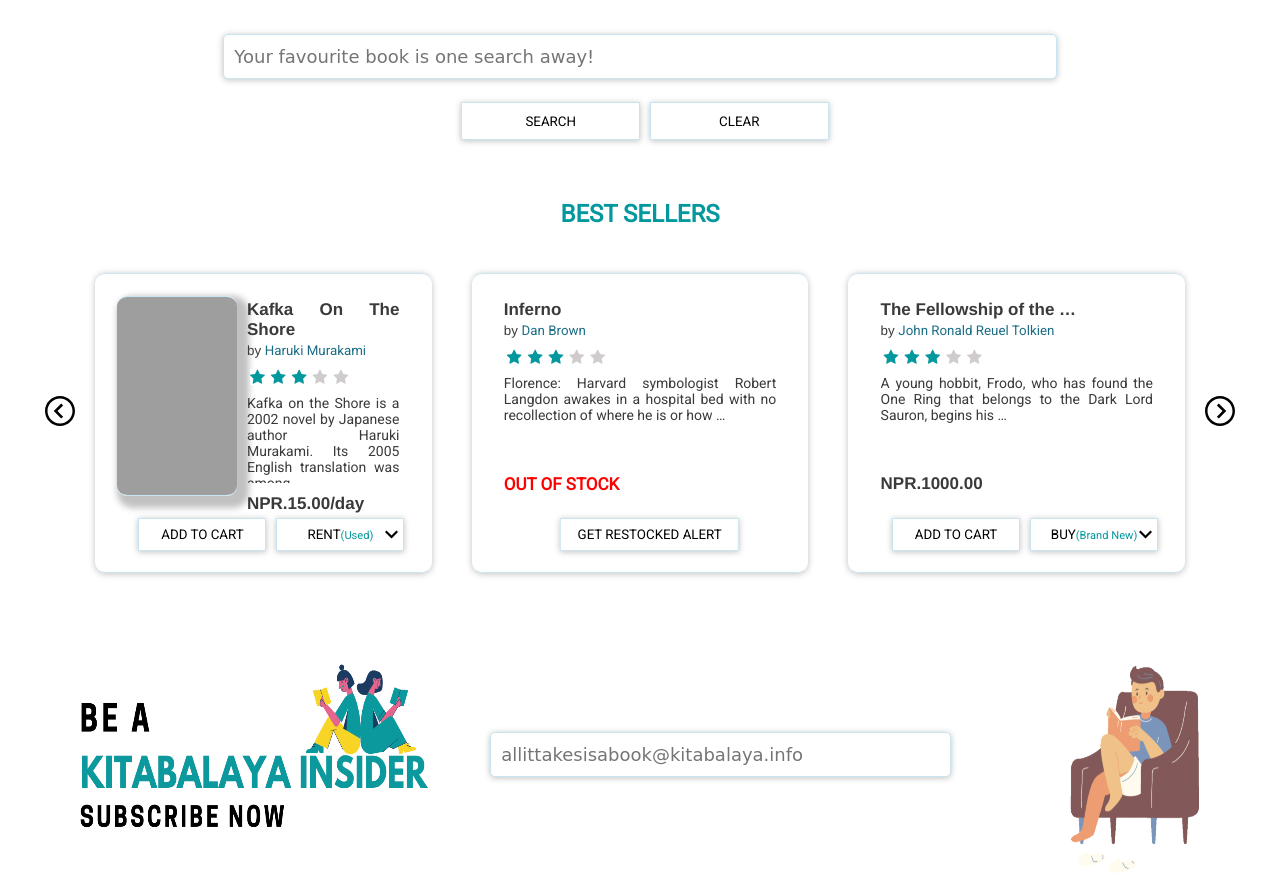
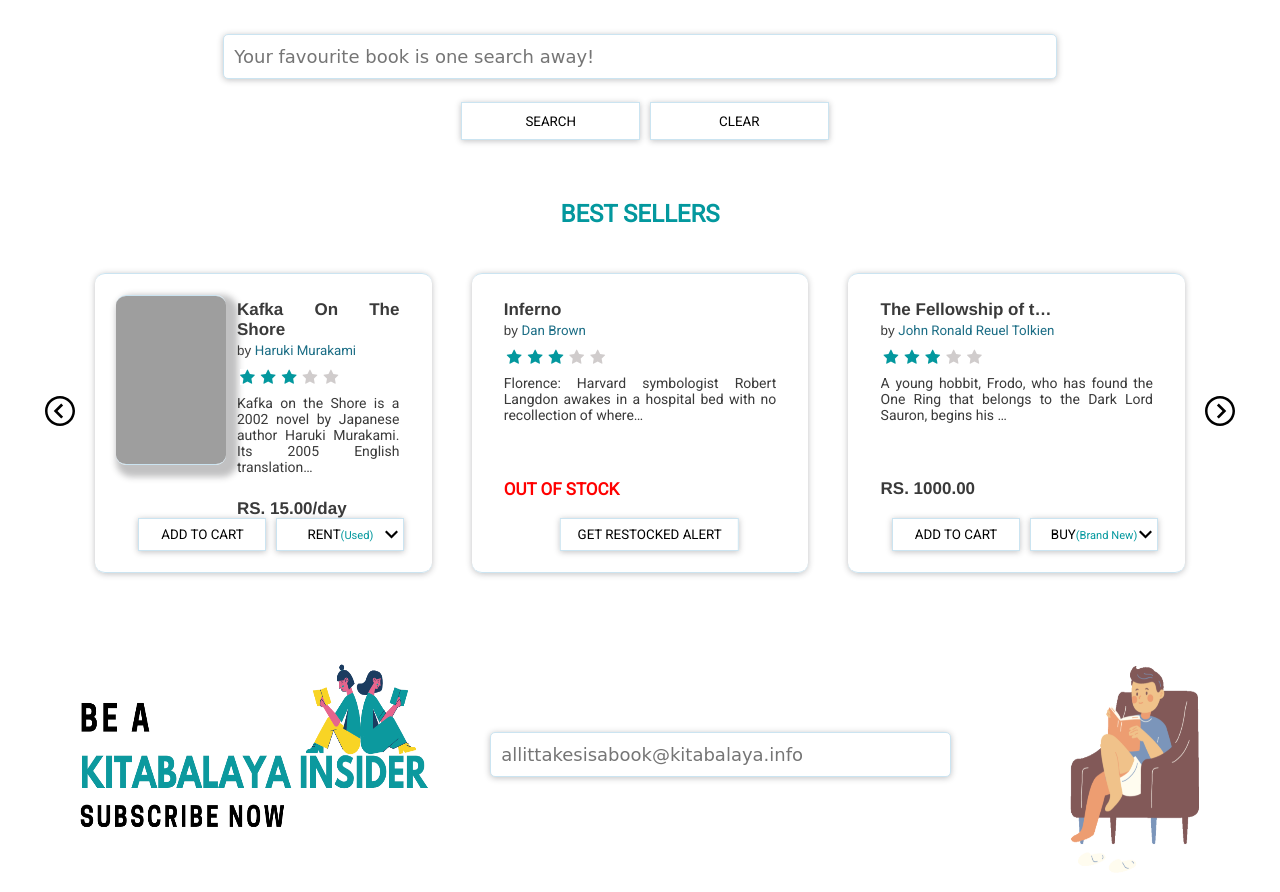
Before and after one commit to psgpyc/kitabalaya, a Django app: page /home/ in a window 1280 px wide. Shown: the part 441-1333 px from the top of the page. Run offline with Django 3.2, Linux system fonts and the light colour scheme; data comes from the database, SQL or seed files in the repository; parts of the project's set-up code (start-up, migrations or seed data) failed here and were passed over; some libraries are stand-ins or nearby versions; some web fonts are replaced; grey boxes are pictures that could not be loaded.

Commit message:
Updated Book Card Design

```diff
--- a/core/static/core/css/base.css
+++ b/core/static/core/css/base.css
@@ -1354,8 +1354,8 @@ nav .right-menu .shopping-cart img:hover{
 
 
 .featured-title-img img{
-    height: 200px;
-    width: 120px;
+    height: 170px;
+    width: 110px;
     margin: 10%;
     border-bottom: 1px solid #cbe4f1;
     border-top: 1px solid #cbe4f1;
@@ -1401,7 +1401,7 @@ nav .right-menu .shopping-cart img:hover{
 }
 
 .purchase-details h2 {
-    margin-top: -5px;
+    /*margin-top: 5px;*/
 }
 
 
@@ -1433,6 +1433,7 @@ nav .right-menu .shopping-cart img:hover{
 
 button:hover{
     color: var(--default-color);
+    background-color: #f6f6f6;
     font-size: 14px;
 }
 
--- a/core/templates/core/home.html
+++ b/core/templates/core/home.html
@@ -73,7 +73,9 @@
 
                         </div>
                         <div class="featured-title-details">
-                            <h2 class="cat-style">{{ book.title | truncatewords:4 }}</h2>
+                            <h2 class="cat-style">{{ book.title| truncatechars:20 }}</h2>
+
+
                             <small class="cat-style">by <span class="author-name">{{ book.author_name.name }}</span></small>
 
                              <div class="rating-wrapper">
@@ -85,8 +87,11 @@
                              </div>
 
                             <p class="featured-genre-details">
-                                {{ book.summary| truncatewords:19 }}
+                                {{ book.summary| truncatechars:100 }}
                             </p>
+
+
+
                             <div class="purchase-details">
                                 {% if book.in_stock_buy == 0 and book.in_stock_rent == 0 %}
                                     <h2 class="out-of-stock">OUT OF STOCK</h2>
@@ -96,7 +101,7 @@
                                     </div>
 
                                 {% elif book.in_stock_buy == 0 %}
-                                    <h2 class="cat-style">NPR.{{ book.rental_price }}/day</h2>
+                                    <h2 class="cat-style">RS. {{ book.rental_price }}/day</h2>
 
                                     <div class="purchase-button ">
                                         <button type="button">ADD TO CART</button>
@@ -114,7 +119,7 @@
 
 
                                 {% elif book.in_stock_rent == 0 %}
-                                    <h2 class="cat-style">NPR.{{ book.mrp_price }}</h2>
+                                    <h2 class="cat-style">RS. {{ book.mrp_price }}</h2>
 
                                      <div class="purchase-button ">
                                         <button type="button">ADD TO CART</button>
```
